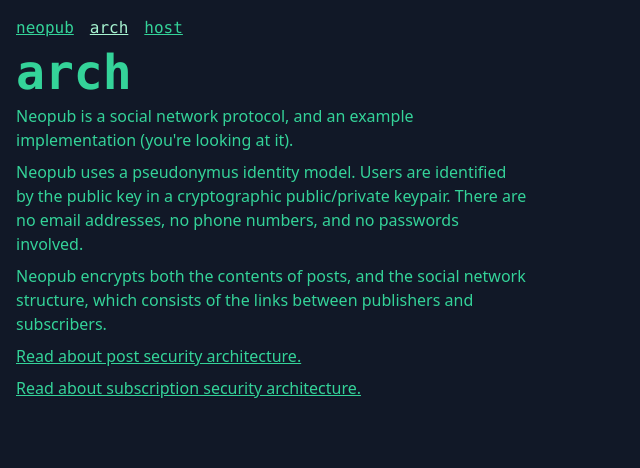
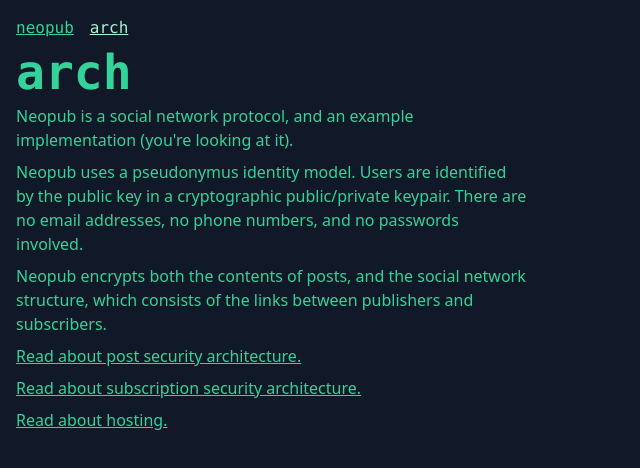
Before and after one commit to neopub/neopub, a React (Create React App) app in the folder frontend/: page /arch in a window 1280 px wide. Shown: the top 468 px of the page, without its empty margins (0-640 px from the left). Built offline with nearby package versions, Linux system fonts and the light colour scheme; no server answers.

Commit message:
move hosting under arch

```diff
--- a/frontend/src/arch.tsx
+++ b/frontend/src/arch.tsx
@@ -17,6 +17,9 @@ export default function Arch() {
       <div>
         <Link to="/arch/sub">Read about subscription security architecture.</Link>
       </div>
+      <div>
+        <Link to="/host">Read about hosting.</Link>
+      </div>
     </div>
   );
 }
--- a/frontend/src/index.tsx
+++ b/frontend/src/index.tsx
@@ -33,14 +33,12 @@ const authedMenu: MenuItems = [
   { path: "/creds/dump", text: "creds" },
   { path: "/subs", text: "subs" },
   { path: "/arch", text: "arch" },
-  { path: "/host", text: "host" },
   { path: "/exit", text: "exit" },
 ];
 
 const unauthedMenu: MenuItems = [
   { path: "/", text: "neopub" },
   { path: "/arch", text: "arch" },
-  { path: "/host", text: "host" },
 ]
 
 function Menu() {
```
